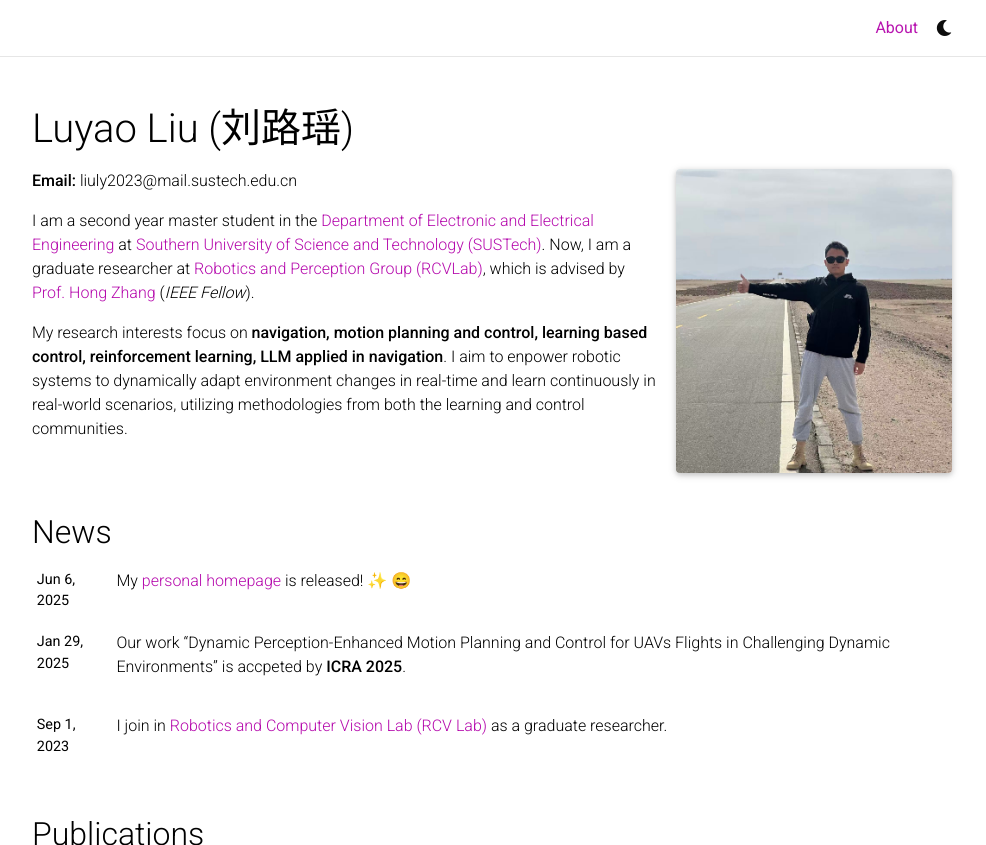
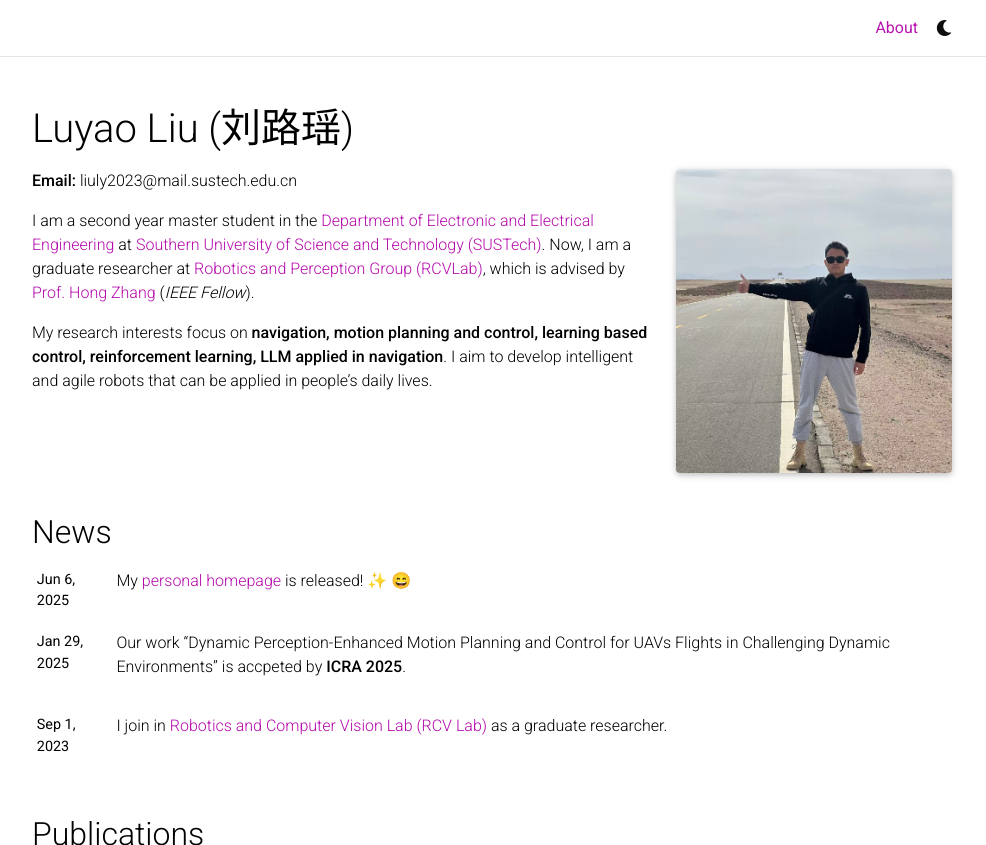
Before and after one commit to Luyao0LIU/luyao0liu.github.io, a Jekyll site: the page built from _pages/about.md, in a window 1280 px wide and 900 px high, cut to the strip 0-845 px from the top of the window. Shown: the whole strip, without its empty margins (148-1134 px from the left). Built offline with Jekyll 4.4.1, drawn with Linux system fonts in a browser that asks for light colours; full-size pictures stand in for the smaller copies a plugin makes; emoji names are drawn with the system emoji font; comment, search, counter and statistics services are not loaded; a style sheet for code colours, icons or effects is not loaded.

Commit message:
update about.md

```diff
--- a/_pages/about.md
+++ b/_pages/about.md
@@ -28,7 +28,8 @@ I am a second year master student in the <a href="https://eee.sustech.edu.cn/">D
 <!-- Previously, I earned my Bachelor’s degree in Computer Science and Technology from Zhengzhou University. -->
 
 
-My research interests focus on **navigation, motion planning and control, learning based control, reinforcement learning, LLM applied in navigation**. I aim to enpower robotic systems to dynamically adapt environment changes in real-time and learn continuously in real-world scenarios, utilizing methodologies from both the learning and control communities.
+My research interests focus on **navigation, motion planning and control, learning based control, reinforcement learning, LLM applied in navigation**.
+I aim to develop intelligent and agile robots that can be applied in people's daily lives.
 
 <!-- Feel free to contact me if you are interested in my works and want to collaborate with me! -->
 <!-- Additionally, I was lucky to be a visiting student at [University of Cambridge](https://www.cam.ac.uk/) with credits and a research assistant at [Shenzhen Institute of Artificial Intelligence and Robotics for Society (AIRS)](https://airs.cuhk.edu.cn/en/about). -->
```
